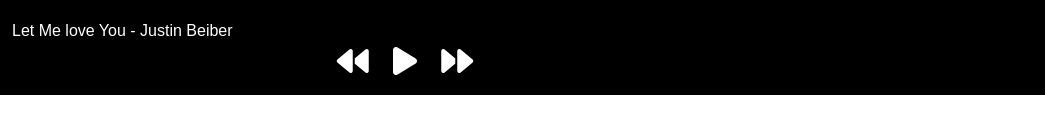
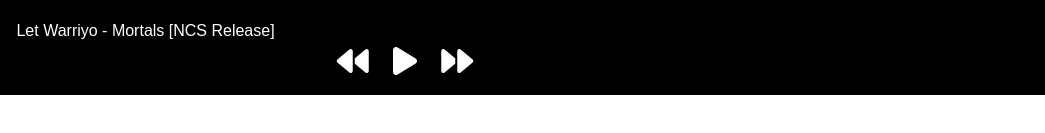
Before and after one commit to Sushantr1995/Spotify-Clone, a plain HTML site: page index.html in a window 1280 px wide. Shown: the part 705-838 px from the top of the page, 235-1280 px from the left. Drawn offline with Linux system fonts and the light colour scheme.

Commit message:
Update index.html

```diff
--- a/index.html
+++ b/index.html
@@ -100,7 +100,8 @@
             <i id="next" class="icons far fa-2x fa-solid fa-forward"></i>
         </div>
         <div class="songInfo">
-            <img src="/Spotify-Clone/playing.gif" width="50" id="gif" alt="">Let Me love You - Justin Beiber
+            <img src="/Spotify-Clone/playing.gif" width="50" id="gif" alt=""> <span id="masterSongName"> Let Warriyo - Mortals [NCS
+                Release]</span>
         </div>
     </div>
     <script src="https://kit.fontawesome.com/c5e3596e65.js" crossorigin="anonymous"></script>
```
